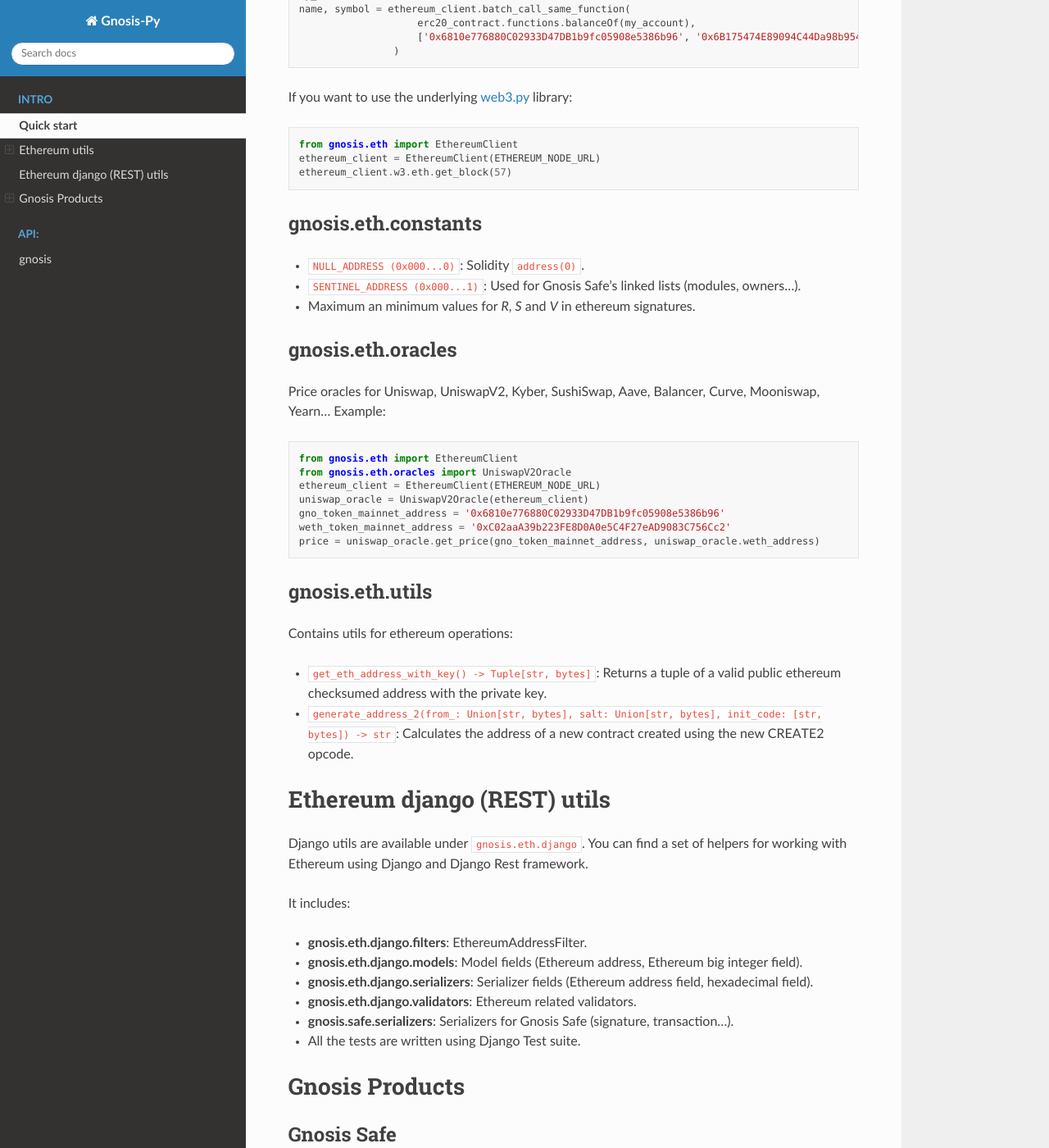
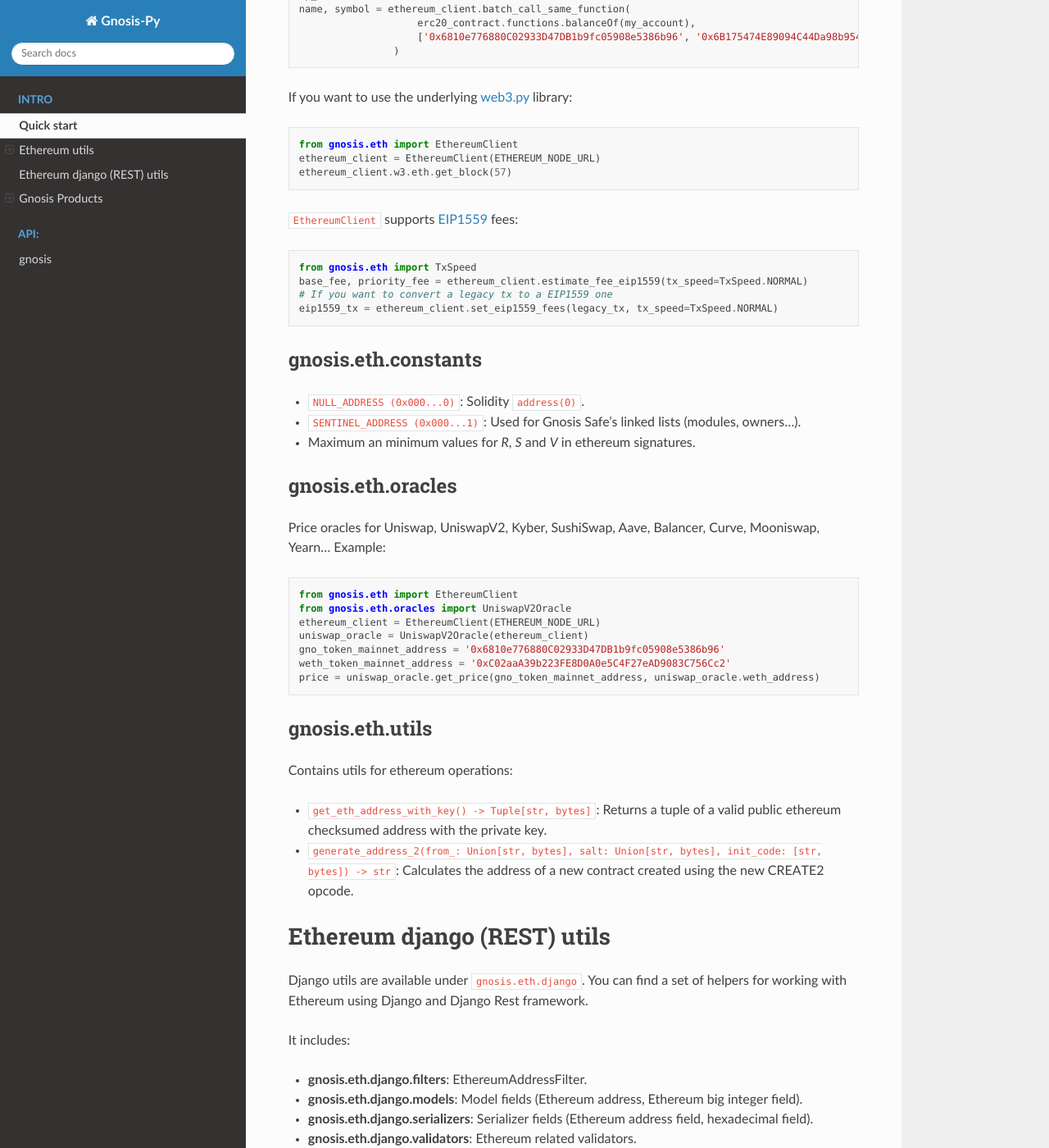
Before and after one commit to safe-global/safe-eth-py, a Sphinx documentation site: the page built from docs/source/quickstart.rst, in a window 1280 px wide and 1400 px high, scrolled down 946 px. Shown: the whole window at 82% size. Built offline with Sphinx 7.4.7 and the Read the Docs theme 2.0.0, drawn with Linux system fonts in a browser that asks for light colours; pages that are not in the unit, such as notebooks, are missing from menus; some of the changed text lies outside the part shown.

```diff
--- a/docs/source/quickstart.rst
+++ b/docs/source/quickstart.rst
@@ -54,6 +54,17 @@ If you want to use the underlying `web3.py <https://github.com/ethereum/web3.py>
   ethereum_client.w3.eth.get_block(57)
 
 
+``EthereumClient`` supports `EIP1559 <https://github.com/ethereum/EIPs/blob/master/EIPS/eip-1559.md>`_ fees:
+
+.. code-block:: python
+
+  from gnosis.eth import TxSpeed
+  base_fee, priority_fee = ethereum_client.estimate_fee_eip1559(tx_speed=TxSpeed.NORMAL)
+  # If you want to convert a legacy tx to a EIP1559 one
+  eip1559_tx = ethereum_client.set_eip1559_fees(legacy_tx, tx_speed=TxSpeed.NORMAL)
+
+
+
 gnosis.eth.constants
 ~~~~~~~~~~~~~~~~~~~~
 - ``NULL_ADDRESS (0x000...0)``: Solidity ``address(0)``.
@@ -103,8 +114,8 @@ It includes:
 
 Gnosis Products
 ---------------
-Gnosis Safe
-~~~~~~~~~~~
+Safe
+~~~~
 On ``gnosis.safe`` there're classes to work with `Gnosis Safe <https://gnosis-safe.io/>`_
 
 .. code-block:: python
@@ -127,8 +138,8 @@ To work with Multisig Transactions:
   safe_tx.call()  # Check it works
   safe_tx.execute(tx_sender_private_key)
 
-Gnosis Protocol
-~~~~~~~~~~~
+Protocol
+~~~~~~~~
 On ``gnosis.protocol`` there're classes to work with `Gnosis Protocol v2 <https://docs.cowswap.app>`_
 
 .. code-block:: python
--- a/setup.py
+++ b/setup.py
@@ -22,7 +22,7 @@ extras_require = {"django": ["django>=2", "django-filter>=2", "djangorestframewo
 
 setup(
     name="gnosis-py",
-    version="3.6.0",
+    version="3.7.0",
     packages=find_packages(),
     package_data={"gnosis": ["py.typed"]},
     install_requires=requirements,
```
